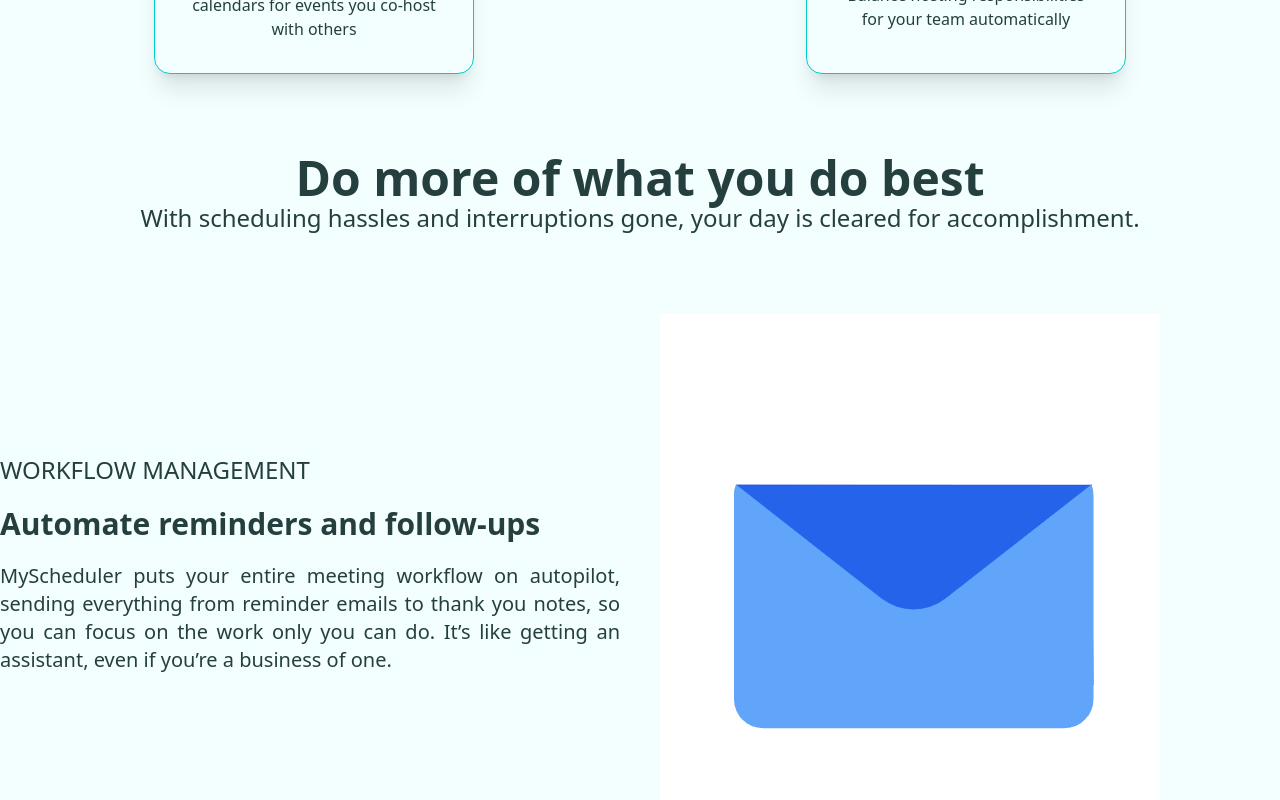
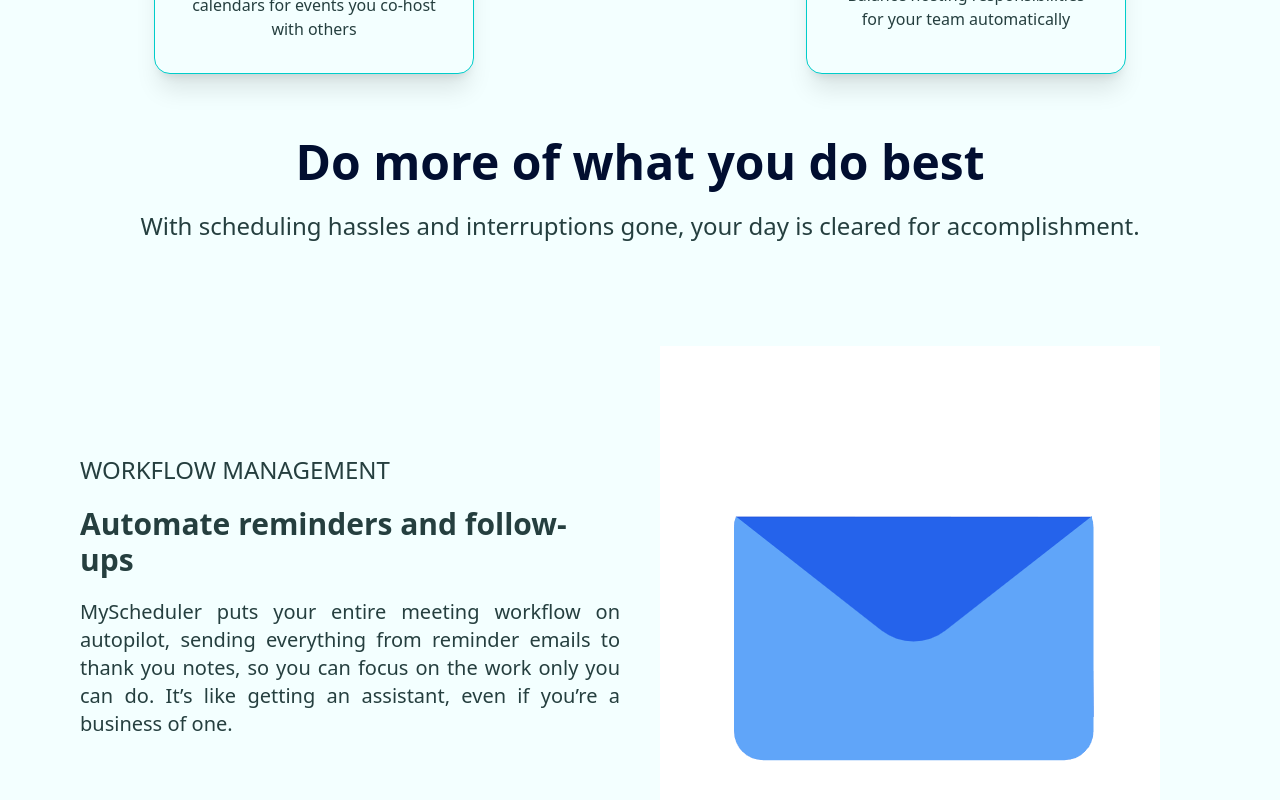
Before and after one commit to bmsani/Myscheduler, a React (Create React App) app: page / in a window 1280 px wide. Shown: the part 2506-3306 px from the top of the page. Built offline with nearby package versions, Linux system fonts and the light colour scheme.

Commit message:
Padding change

```diff
--- a/src/Pages/Home/DoBest/DoBest.tsx
+++ b/src/Pages/Home/DoBest/DoBest.tsx
@@ -4,10 +4,10 @@ import image3 from '../../../Utilities/Image/alert.gif'
 
 const DoBest = () => {
     return (
-        <div className='container mx-auto text-center my-20'>
+        <div className='container mx-auto text-center my-16 md:px-20 px-10'>
             <div>
-                <h2 className='text-5xl font-bold'>Do more of what you do best</h2>
-                <p className='text-2xl'>With scheduling hassles and interruptions gone, your day is cleared for accomplishment.</p>
+                <h2 className='text-3xl md:text-5xl text-neutral font-bold'>Do more of what you do best</h2>
+                <p className='text-xl font-thin md:text-2xl md:py-6'>With scheduling hassles and interruptions gone, your day is cleared for accomplishment.</p>
             </div>
             <div className='text mt-20'>
                 <div className="grid grid-cols-1 md:grid-cols-2 gap-10 justify-center items-center my-20">
```
Lines whose indentation alone changed are shown as unchanged.
